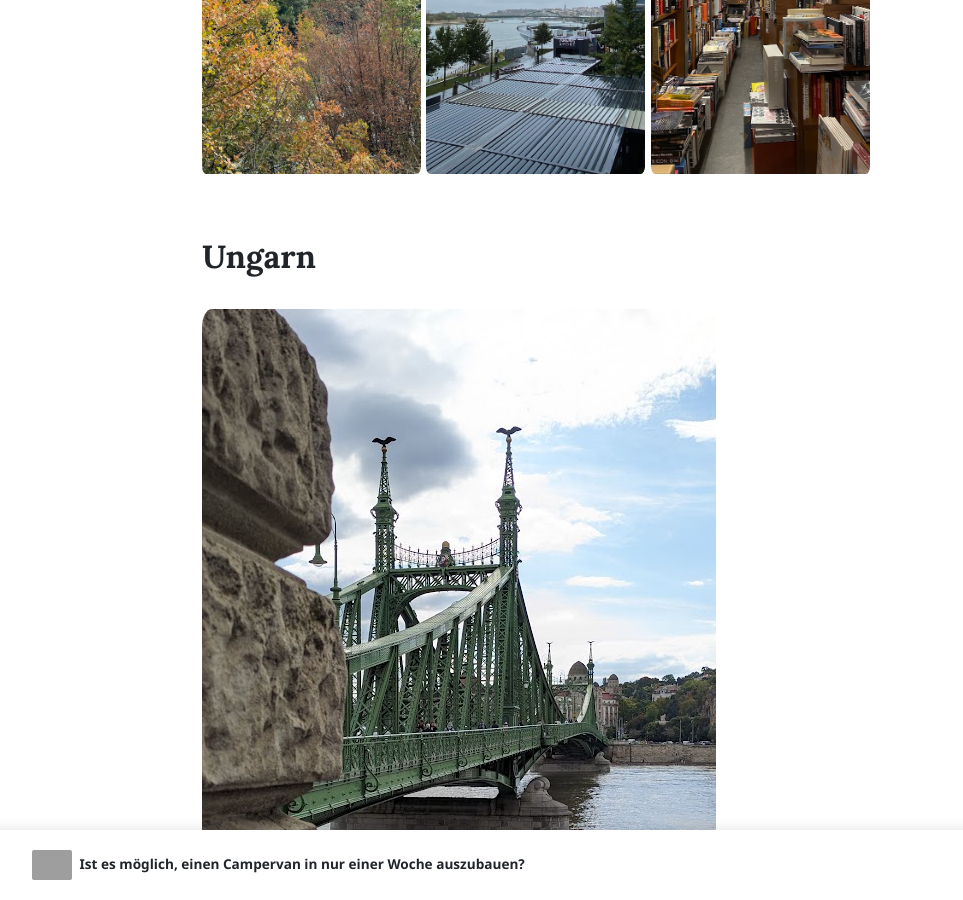
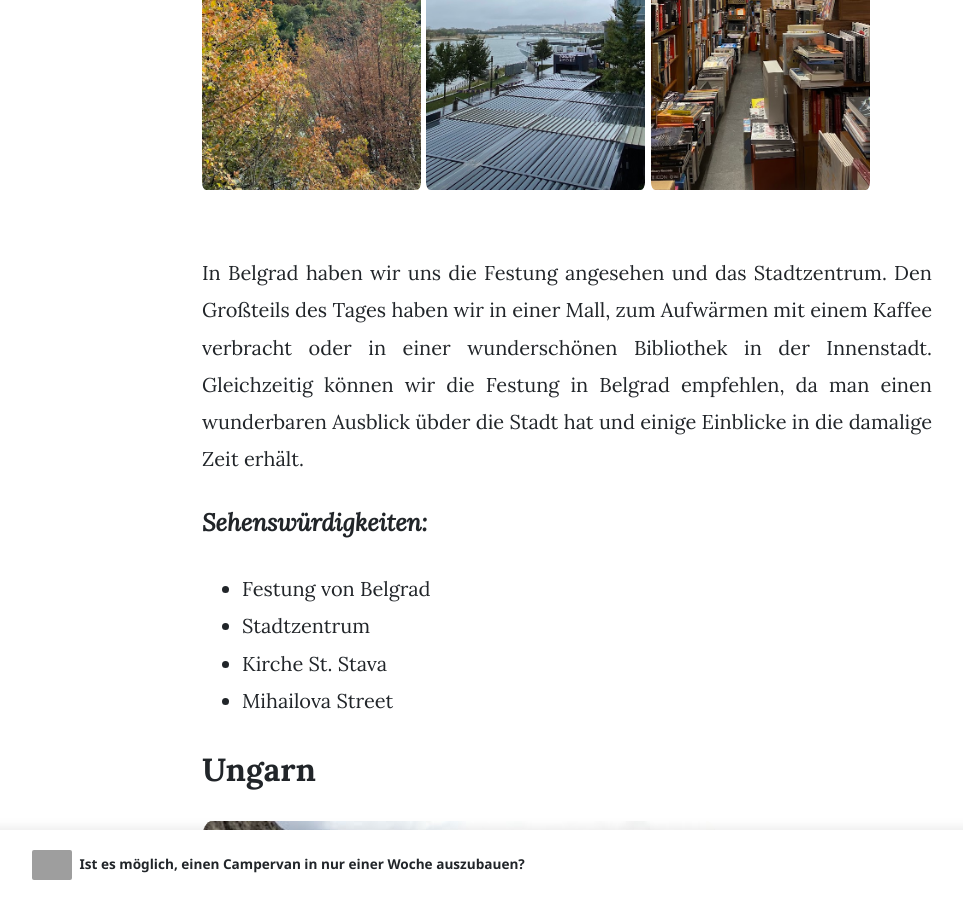
Before and after one commit to travelbuddi/travelbuddi.github.io, a Jekyll site: the page built from _posts/2024-08-08-Osteuropa-Balkan.md, in a window 1280 px wide and 900 px high, scrolled down 16809 px. Shown: the whole window, without its empty margins (73-1036 px from the left). Built offline with Jekyll 4.4.1, drawn with Linux system fonts in a browser that asks for light colours; nearby versions of some CDN libraries; some of the changed text lies outside the part shown; grey boxes are pictures that could not be loaded.

Commit message:
Update Serbien

```diff
--- a/_posts/2024-08-08-Osteuropa-Balkan.md
+++ b/_posts/2024-08-08-Osteuropa-Balkan.md
@@ -150,6 +152,15 @@ Das Wetter hat uns bereits in Montenegro einen Strich durch die Rechnung gemacht
 ![Serbien](/assets/images/Serbien3.jpg){: width="30%"}
 ![Serbien](/assets/images/Serbien4.jpg){: width="30%"}
 
+In Belgrad haben wir uns die Festung angesehen und das Stadtzentrum. Den Großteils des Tages haben wir in einer Mall, zum Aufwärmen mit einem Kaffee verbracht oder in einer wunderschönen Bibliothek in der Innenstadt. Gleichzeitig können wir die Festung in Belgrad empfehlen, da man einen wunderbaren Ausblick übder die Stadt hat und einige Einblicke in die damalige Zeit erhält.
+
+
+
+#### *Sehenswürdigkeiten:*
+* Festung von Belgrad
+* Stadtzentrum
+* Kirche St. Stava
+* Mihailova Street
 
 
 ## Ungarn
```
Also changed, not shown: other parts of _posts/2024-08-08-Osteuropa-Balkan.md (+3 -1 lines).
